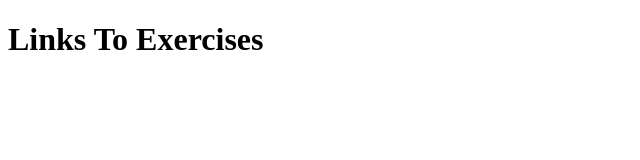
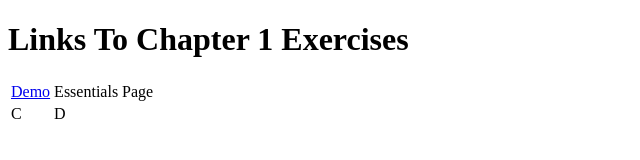
Before and after one commit to iFiveZero/ResponsiveWebDesign, a plain HTML site: page index.html in a window 1280 px wide. Shown: the whole page, without its empty margins (0-640 px from the left). Drawn offline with Linux system fonts and the light colour scheme.

Commit message:
Adding TOC

```diff
--- a/index.html
+++ b/index.html
@@ -16,7 +16,25 @@
         <!--[if lt IE 7]>
             <p class="browsehappy">You are using an <strong>outdated</strong> browser. Please <a href="#">upgrade your browser</a> to improve your experience.</p>
         <![endif]-->
-        <h1>Links To Exercises</h1>
+        <h1>Links To Chapter 1 Exercises</h1>
+        <table>
+            <tr>
+              <td>
+                <a href="./Essentials/index.html" target="_blank">Demo</a>
+              </td>
+              <td>
+                Essentials Page
+              </td>
+          </tr>
+          <tr>
+            <td>
+              C
+            </td>
+            <td>
+              D
+            </td>
+          </tr>
+          </table>
 
         <script src="" async defer></script>
     </body>
```
